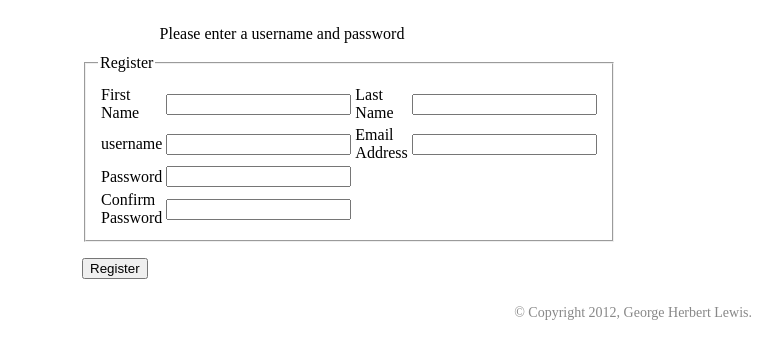
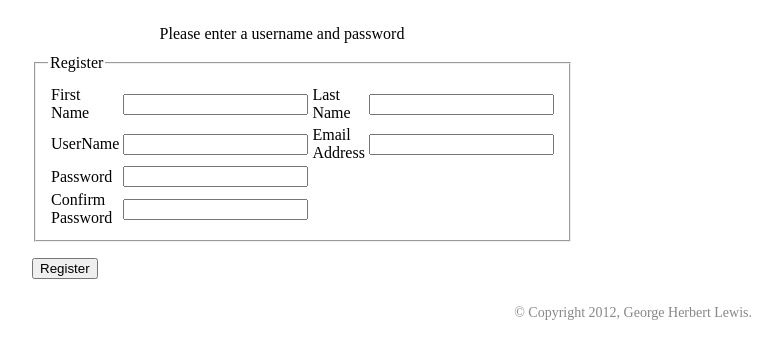
Before and after one commit to ghl3/IveGotBeef, a Flask app: page /NewUser in a window 1280 px wide. Shown: the part 81-440 px from the top of the page, without its empty margins (358-1140 px from the left). Run offline with Flask 2, Linux system fonts and the light colour scheme; some libraries are stand-ins or nearby versions.

Commit message:
Made the new user form look nicer

```diff
--- a/login_tools.py
+++ b/login_tools.py
@@ -214,7 +214,7 @@ from wtforms import Form, BooleanField, TextField, PasswordField, validators
 class RegistrationForm(Form):
     FirstName = TextField('First Name', [validators.Required(), validators.Length(min=1, max=25)])
     LastName  = TextField('Last Name',   [validators.Required(), validators.Length(min=1, max=25)])
-    username  = TextField('username', [validators.Required(), validators.Length(min=4, max=20)])
+    username  = TextField('UserName', [validators.Required(), validators.Length(min=4, max=20)])
     email     = TextField('Email Address', [validators.Required(), validators.Length(min=6, max=35), validators.Email()])
     password  = PasswordField('Password', [
             validators.Required(),
--- a/templates/new_user.html
+++ b/templates/new_user.html
@@ -30,9 +30,9 @@
 <div id="register_wrapper" style="text-align: center;">
   Please enter a username and password
   <form id="NewUserForm" accept-charset="UTF-8" method="POST" action="/api/new_user"
-	style="width: 400px; text-align: left; margin-left: auto; margin-right: auto;">
+	style="width: 500px; text-align: left; margin-left: auto; margin-right: auto;">
 
-    <fieldset style="width: 400px;">
+    <fieldset style="width: 500px;">
       <legend>Register</legend>
 
       <style>
```
